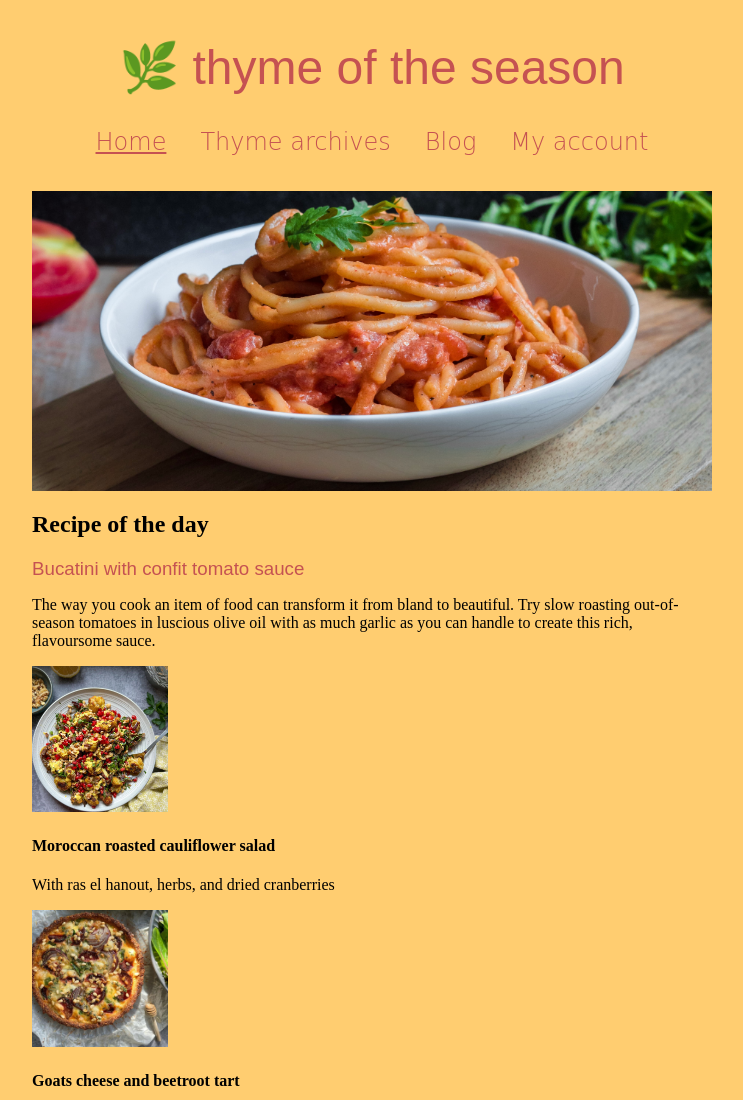
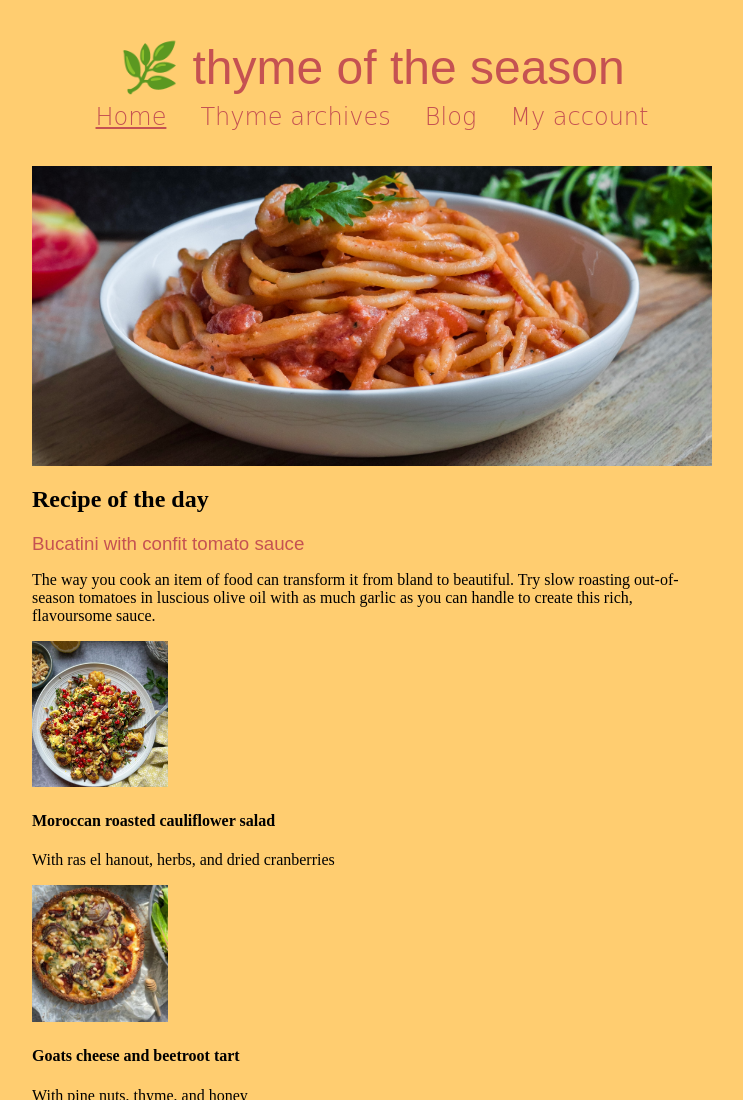
Before and after one commit to hellodaniswift/thymeoftheseason, a plain HTML site: page index.html in a window 1280 px wide. Shown: the top 1100 px of the page, without its empty margins (268-1011 px from the left). Drawn offline with Linux system fonts and the light colour scheme; a web font is replaced by a local one.

Commit message:
updated line spacing in header

```diff
--- a/styles.css
+++ b/styles.css
@@ -52,7 +52,8 @@ h3 {
 
 .topnav {
     padding: 0px;
-    margin: 0%;
+    margin: 0px;
+    margin-top: -25px;
     text-align: center;
 }
 
```
